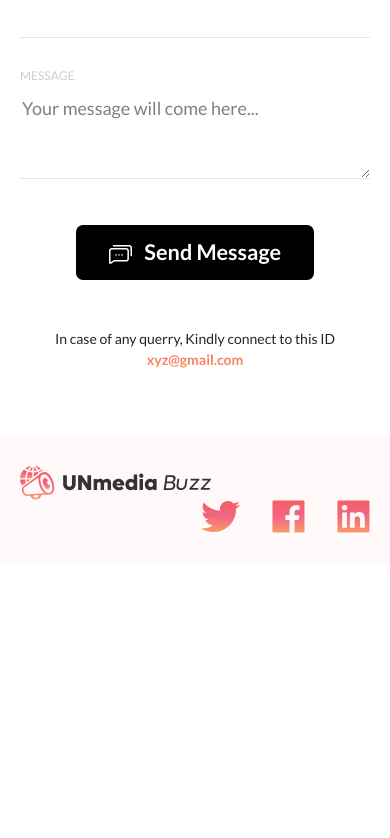
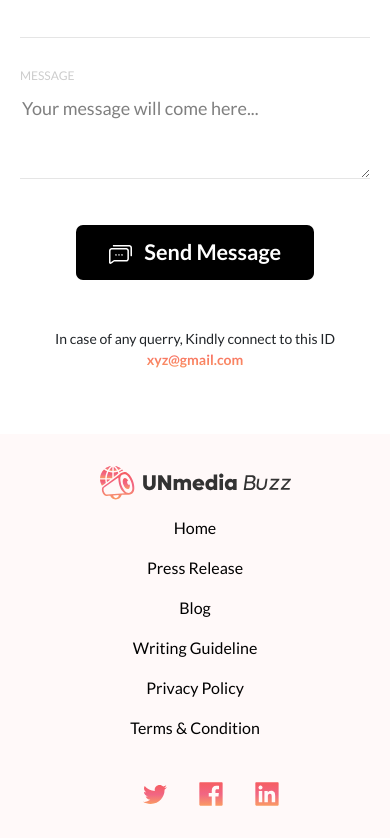
Before and after one commit to kevanultroneous/unmediabuzz-frontend, a Next.js app: page /contact-us in a window 390 px wide. Shown: the part 742-1580 px from the top of the page. Before the commit the page ends 1307 px from the top, so only its background shows below. Built offline with nearby package versions, Linux system fonts and the light colour scheme.

Commit message:
Footer and contact us responsive chnages

```diff
--- a/components/common/Footer.js
+++ b/components/common/Footer.js
@@ -11,10 +11,10 @@ const Footer = () => {
         <Col
           xs={12}
           sm={12}
-          md={3}
+          md={12}
           lg={3}
           xl={2}
-          className={`ColPaddingRemove`}
+          className={`ColPaddingRemove ${styles.tabFooter}`}
         >
           <Image
             src="/assets/icons/unmb.svg"
@@ -23,7 +23,14 @@ const Footer = () => {
             draggable={false}
           />
         </Col>
-        <Col xs={12} sm={12} lg={6} xl={8} className={`ColPaddingRemove`}>
+        <Col
+          xs={12}
+          sm={12}
+          md={12}
+          lg={6}
+          xl={8}
+          className={`ColPaddingRemove`}
+        >
           <div className="text-center">
             {FooterMenu.map((menus, index) => (
               <>
@@ -45,7 +52,7 @@ const Footer = () => {
         <Col
           xs={12}
           sm={12}
-          md={3}
+          md={12}
           lg={3}
           xl={2}
           className={`${styles.IconCol} ColPaddingRemove`}
--- a/pages/contact-us.js
+++ b/pages/contact-us.js
@@ -75,7 +75,7 @@ const ContactUs = () => {
           <Col
             xs={12}
             sm={12}
-            md={8}
+            md={12}
             lg={8}
             xl={8}
             className={styles.ControllersSpace}
--- a/styles/ContactUs.module.css
+++ b/styles/ContactUs.module.css
@@ -193,10 +193,13 @@
 /* tablet */
 @media (min-width: 768px) and (max-width: 1080px) {
   .ControllersSpace {
-    padding-left: 4rem;
+    padding-left: 0rem;
   }
   .BoardContainer {
     height: 42rem;
+  }
+  .RemoveSideImageBar {
+    display: none;
   }
 }
 /* leptop */
--- a/styles/common/Footer.module.css
+++ b/styles/common/Footer.module.css
@@ -26,12 +26,42 @@
 }
 
 @media screen and (max-width: 600px) {
-  .Links,
+  .Links {
+    display: flex;
+    justify-content: center;
+    margin: 1rem 0;
+  }
   .LinkSpan {
     display: none;
   }
+  .IconCol {
+    justify-content: center;
+    margin: 1.5rem 0 0;
+  }
+  .IconCover {
+    width: 2rem;
+  }
+  .tabFooter {
+    text-align: center;
+  }
+  .IconCover {
+    width: 1.5rem;
+  }
 }
+
 @media (min-width: 768px) and (max-width: 1080px) {
+  .IconCol {
+    justify-content: center;
+    margin: 1.5rem 0 0;
+  }
+  .tabFooter {
+    text-align: center;
+    margin: 0 0 1.5rem;
+  }
+  .IconCover {
+    width: 2rem;
+  }
 }
+
 @media (min-width: 1200px) and (max-width: 1730px) {
 }
```
